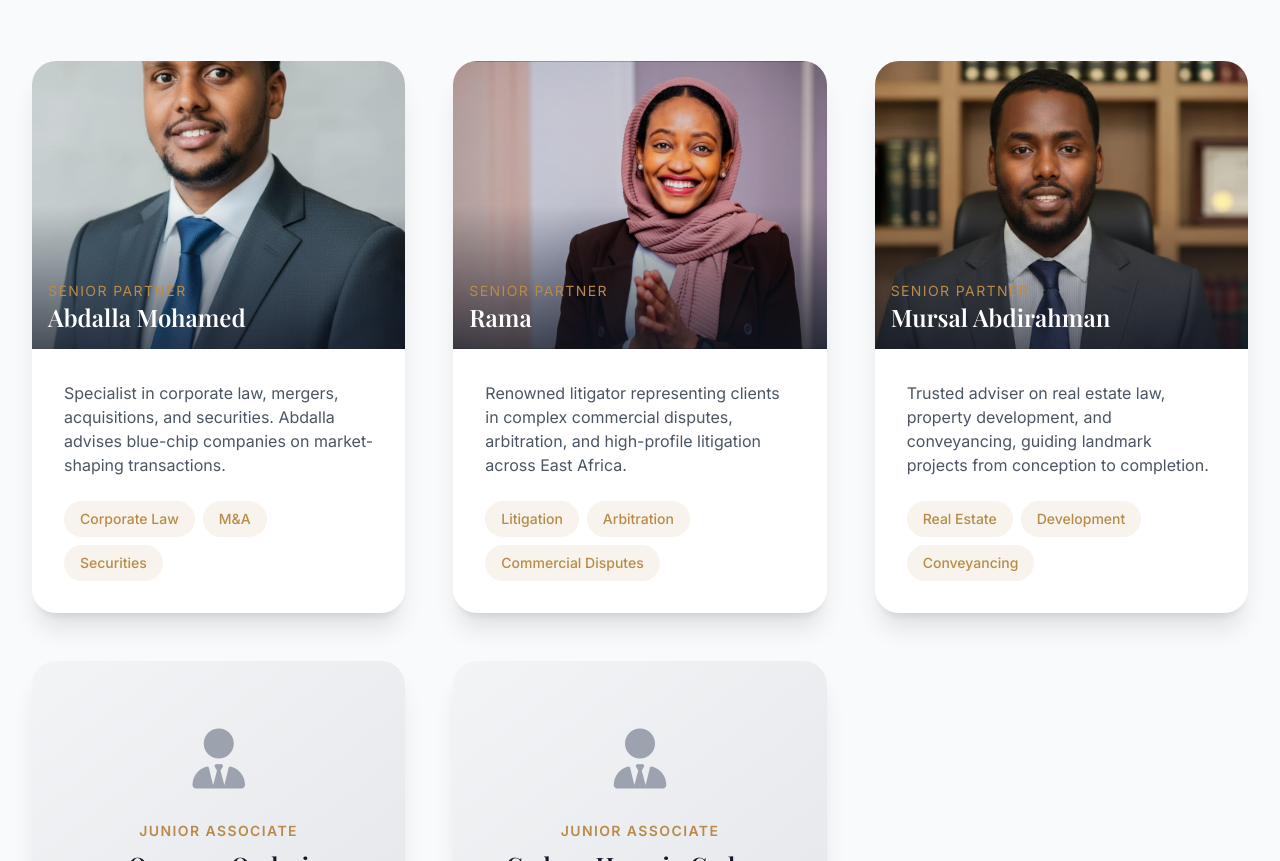
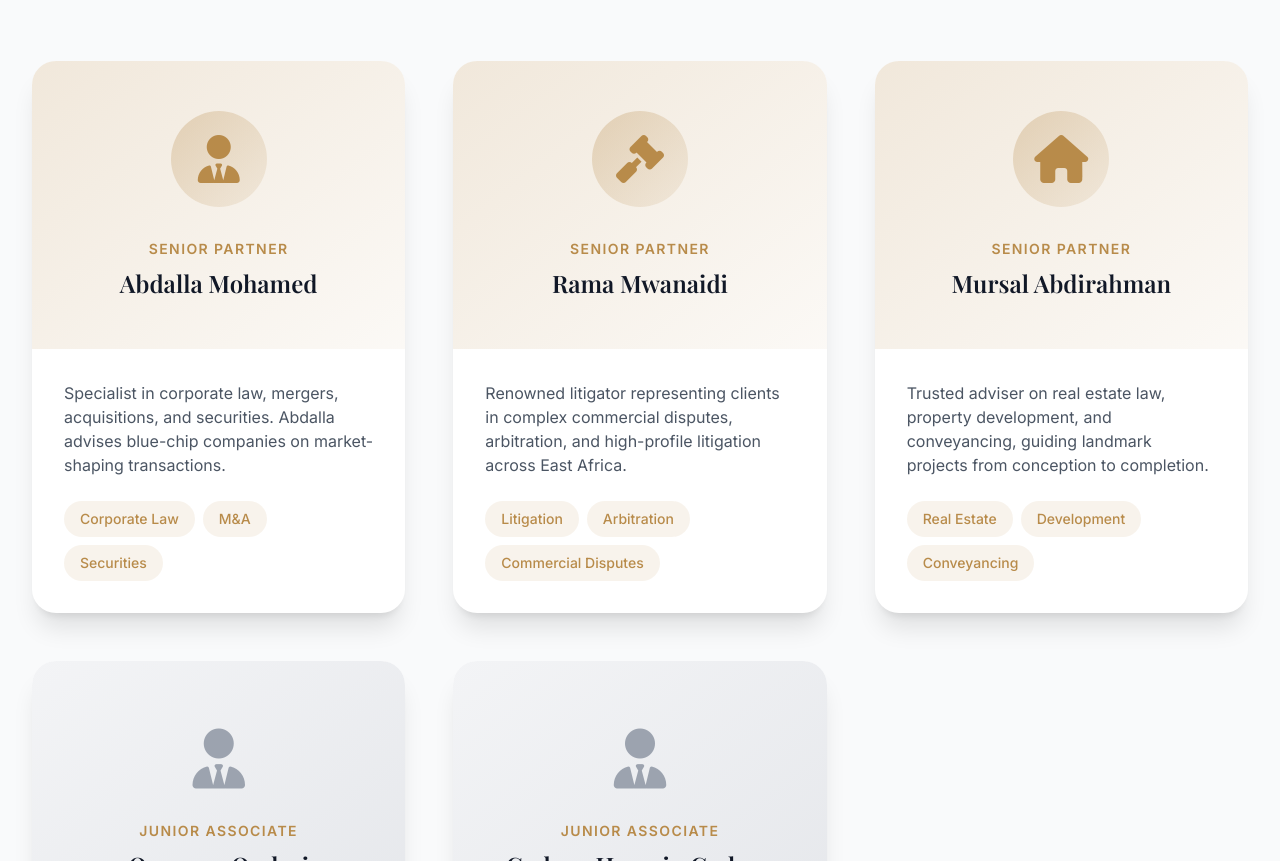
Before and after one commit to AnsuryX/Mrm-Cur-adv, a website: page aboutus.html in a window 1280 px wide. Shown: the part 2929-3790 px from the top of the page. Drawn offline with nearby package versions, Linux system fonts and the light colour scheme.

Commit message:
redid the hero section and partner images

```diff
--- a/aboutus.html
+++ b/aboutus.html
@@ -386,12 +386,15 @@ height="0" width="0" style="display:none;visibility:hidden"></iframe></noscript>
 
                 <div class="mt-16 grid gap-12 md:grid-cols-2 lg:grid-cols-3">
                     <div class="rounded-3xl bg-white shadow-xl overflow-hidden" data-aos="fade-up" data-aos-delay="100">
-                        <div class="relative">
-                            <img src="assets/AbdullahiMohamed.jpeg" alt="Senior Partner Abdalla Mohamed" class="h-72 w-full object-cover">
-                            <div class="absolute inset-0 bg-gradient-to-t from-gray-900/70 via-transparent"></div>
-                            <div class="absolute bottom-4 left-4 text-white">
-                                <p class="text-sm uppercase tracking-widest text-accent">Senior Partner</p>
-                                <h3 class="text-2xl font-semibold">Abdalla Mohamed</h3>
+                        <div class="relative bg-gradient-to-br from-accent/20 to-accent/5 h-72 flex items-center justify-center">
+                            <div class="text-center">
+                                <div class="inline-flex items-center justify-center h-24 w-24 rounded-full bg-gradient-to-br from-accent/30 to-accent/10 mb-4">
+                                    <i class="fas fa-user-tie text-5xl text-accent"></i>
+                                </div>
+                                <div class="mt-4">
+                                    <p class="text-sm uppercase tracking-widest text-accent font-semibold">Senior Partner</p>
+                                    <h3 class="text-2xl font-semibold text-gray-900 mt-2">Abdalla Mohamed</h3>
+                                </div>
                             </div>
                         </div>
                         <div class="p-8">
@@ -405,12 +408,16 @@ height="0" width="0" style="display:none;visibility:hidden"></iframe></noscript>
                     </div>
 
                     <div class="rounded-3xl bg-white shadow-xl overflow-hidden" data-aos="fade-up" data-aos-delay="200">
-                        <div class="relative">
-                            <img src="assets/Rama.jpeg" alt="Senior Partner Rama" class="h-72 w-full object-cover">
-                            <div class="absolute inset-0 bg-gradient-to-t from-gray-900/70 via-transparent"></div>
-                            <div class="absolute bottom-4 left-4 text-white">
-                                <p class="text-sm uppercase tracking-widest text-accent">Senior Partner</p>
-                                <h3 class="text-2xl font-semibold">Rama</h3>
+                        <div class="relative bg-gradient-to-br from-accent/20 to-accent/5 h-72 flex items-center justify-center">
+                            <div class="text-center">
+                                <div class="inline-flex items-center justify-center h-24 w-24 rounded-full bg-gradient-to-br from-accent/30 to-accent/10 mb-4">
+                                    <i class="fas fa-gavel text-5xl text-accent"></i>
+                                </div>
+                                <div class="mt-4">
+                                    <p class="text-sm uppercase tracking-widest text-accent font-semibold">Senior Partner</p>
+                                    <h3 class="text-2xl font-semibold text-gray-900 mt-2">Rama Mwanaidi
+</h3>
+                                </div>
                             </div>
                         </div>
                         <div class="p-8">
@@ -424,12 +431,15 @@ height="0" width="0" style="display:none;visibility:hidden"></iframe></noscript>
                     </div>
 
                     <div class="rounded-3xl bg-white shadow-xl overflow-hidden" data-aos="fade-up" data-aos-delay="300">
-                        <div class="relative">
-                            <img src="assets/AbdirahmanMursal.jpeg" alt="Senior Partner Mursal Abdirahman" class="h-72 w-full object-cover">
-                            <div class="absolute inset-0 bg-gradient-to-t from-gray-900/70 via-transparent"></div>
-                            <div class="absolute bottom-4 left-4 text-white">
-                                <p class="text-sm uppercase tracking-widest text-accent">Senior Partner</p>
-                                <h3 class="text-2xl font-semibold">Mursal Abdirahman</h3>
+                        <div class="relative bg-gradient-to-br from-accent/20 to-accent/5 h-72 flex items-center justify-center">
+                            <div class="text-center">
+                                <div class="inline-flex items-center justify-center h-24 w-24 rounded-full bg-gradient-to-br from-accent/30 to-accent/10 mb-4">
+                                    <i class="fas fa-home text-5xl text-accent"></i>
+                                </div>
+                                <div class="mt-4">
+                                    <p class="text-sm uppercase tracking-widest text-accent font-semibold">Senior Partner</p>
+                                    <h3 class="text-2xl font-semibold text-gray-900 mt-2">Mursal Abdirahman</h3>
+                                </div>
                             </div>
                         </div>
                         <div class="p-8">
```
Also changed, not shown: ZOHO_CRM_SETUP.md (deleted, +0 -38 lines), contact.html (+39 -15 lines), .github/copilot-instructions.md, assets/MRM Reception area.jpeg (added).
